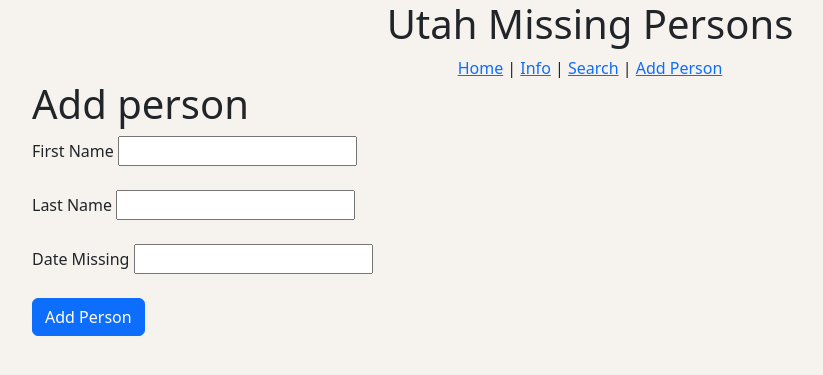
After one commit to Brechristian/missing_persons_team_3, a Django app: page /add/ in a window 1280 px wide. The commit adds this page. Shown: the top 375 px of the page, without its empty margins (50-873 px from the left). Run offline with Django 4.2, Linux system fonts and the light colour scheme.

Commit message:
Added add person page, I need to debug still

```diff
--- a/README.py
+++ b/README.py
@@ -4,7 +4,7 @@
 # Hours worked per group member:
 # Christian: 6
 # Coleman: 2
-# Jeremy: 4.5
+# Jeremy: 5.5
 # Sawyer: 2
 # Mckay: 0.5
 # Andres: 3.5
--- a/newapp/urls.py
+++ b/newapp/urls.py
@@ -1,11 +1,11 @@
 from django.urls import path
-from .views import indexPageView, aboutPageView, searchPageView, missing_personsPageView
+from .views import indexPageView, aboutPageView, searchPageView, addPageView, missing_personsPageView
 
 urlpatterns = [
     path('', indexPageView, name='index'),
     path('about/', aboutPageView, name='about'),
     path('search/', searchPageView, name='search'),
-    # path('searchNames/', searchNames, name='search_names'),
+    path('add/', addPageView, name='add'),
     path('missingperson/<missing_person_id>/',
          missing_personsPageView, name='missing_person_details'),
 ]
--- a/newapp/views.py
+++ b/newapp/views.py
@@ -1,4 +1,4 @@
-from django.shortcuts import render
+from django.shortcuts import render, redirect
 from .models import missing_person
 
 # Create your views here.
@@ -211,14 +211,29 @@ def aboutPageView(request):
 
 def searchPageView(request):
     try:
-        name = request.GET['name']
+        name = request.GET['first_name']
         names = missing_person.objects.filter(first_name=name)
     except:
-        names = missing_person.objects.all()
+        names = missing_person.objects.values()
     context = {
         'names': names
     }
     return render(request, "newapp/search.html", context)
+
+def addPageView(request):
+    if request.method == 'POST':
+        first_name = request.POST['first_name']
+        last_name = request.POST['last_name']
+        date_missing = request.POST['date_missing']
+        new_person = missing_person()
+        new_person.first_name = first_name
+        new_person.last_name = last_name
+        new_person.date_missing = date_missing
+        new_person.save()
+        return redirect('index')
+    else:
+        people = missing_person.objects.all
+        return render(request, "newapp/addperson.html")
 
 def missing_personsPageView(request, missing_person_id):
     # find a missing person from the missing persons id
--- a/templates/base.html
+++ b/templates/base.html
@@ -20,7 +20,8 @@
         <div style="text-align: center">
           <a href="{% url 'index' %}">Home</a> |
           <a href="{% url 'about' %}">Info</a> |
-          <a href="{% url 'search' %}">Search</a>
+          <a href="{% url 'search' %}">Search</a> |
+          <a href="{% url 'add' %}">Add Person</a>
         </div>
       </div>
       {%block content %}
--- /dev/null
+++ b/templates/newapp/addperson.html
@@ -0,0 +1,19 @@
+{% extends 'base.html' %} {% block content%}
+<h1>Add person</h1>
+<form method="post">
+  {%csrf_token%}
+  <label for="first_name">First Name</label>
+  <input type="text" name="first_name" id="first_name" />
+  <br />
+  <br />
+  <label for="last_name">Last Name</label>
+  <input type="text" name="last_name" id="last_name" />
+  <br />
+  <br />
+  <label for="date_missing">Date Missing</label>
+  <input type="text" name="date_missing" id="date_missing" />
+  <br />
+  <br />
+  <button type="submit" class="btn btn-primary">Add Person</button>
+</form>
+{% endblock%}
```
